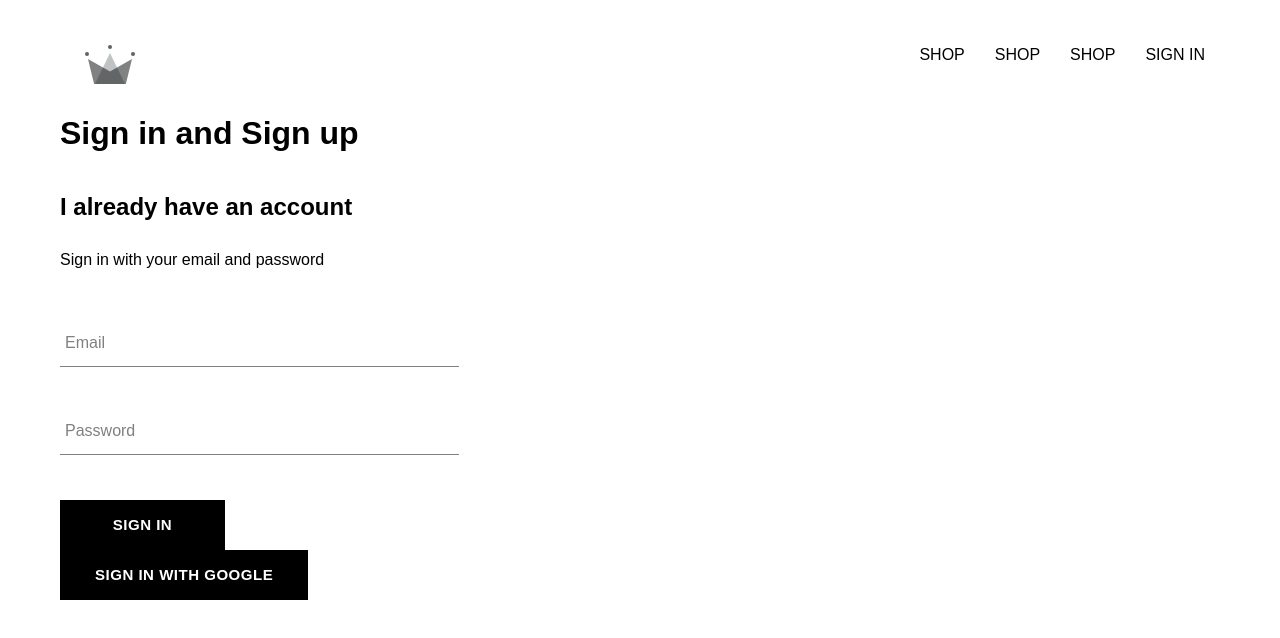
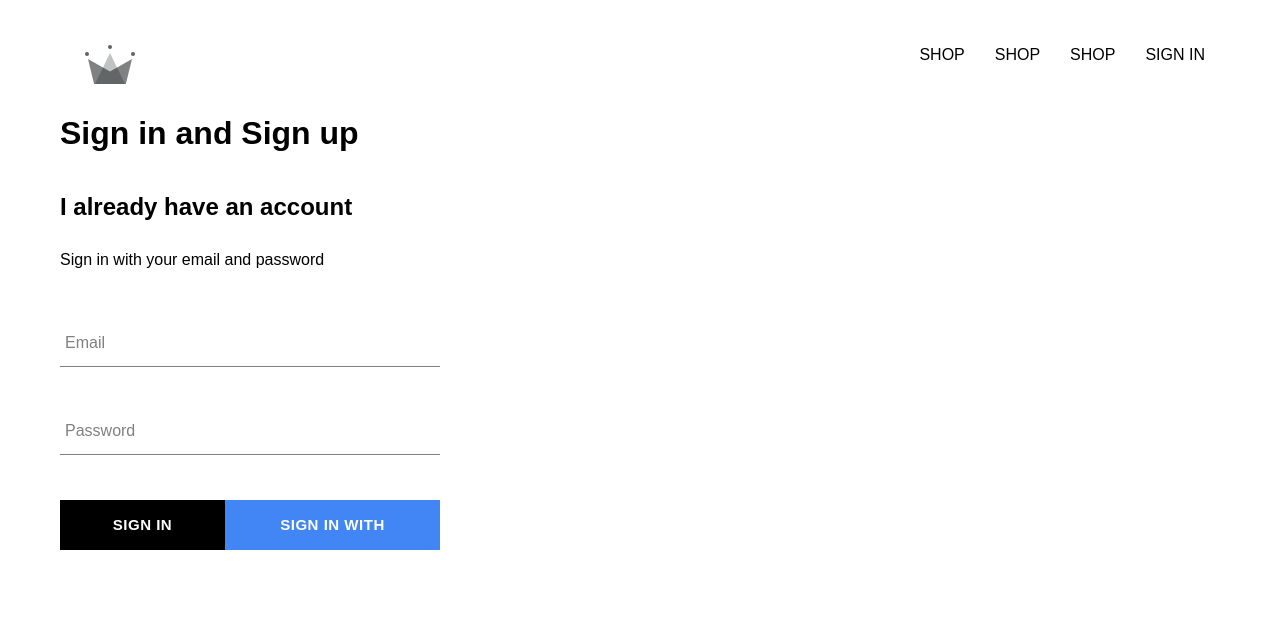
Before and after one commit to Reimirno/crwn-clothing, a React (Create React App) app: page /signon in a window 1280 px wide. Shown: the top 638 px of the page. Built offline with nearby package versions, Linux system fonts and the light colour scheme; no server answers; a web font is replaced by a local one.

Commit message:
feat: style sign-in buttons

```diff
--- a/src/App.css
+++ b/src/App.css
@@ -1,3 +1,6 @@
+* {
+  box-sizing: border-box;
+}
 body {
   font-family: "Encode Sans Condensed", sans-serif;
   padding: 20px 60px;
--- a/src/components/general-button/general-button.jsx
+++ b/src/components/general-button/general-button.jsx
@@ -2,7 +2,7 @@ import "./general-button.scss";
 
 const GeneralButton = ({ children, ...other }) => {
   return (
-    <button className="general-button" {...other}>
+    <button className={`general-button ${other.extraclass}`} {...other}>
       {children}
     </button>
   );
--- a/src/components/general-button/general-button.scss
+++ b/src/components/general-button/general-button.scss
@@ -1,6 +1,6 @@
 .general-button {
   min-width: 165px;
-  width: auto;
+  width: auto; // to accommodate inner text
   height: 50px;
   letter-spacing: 0.5px;
   line-height: 50px;
@@ -21,4 +21,14 @@
     color: black;
     border: 1px solid black;
   }
+
+  &.google-sign-in {
+    background-color: #4285f4;
+    color: white;
+    &:hover {
+      background-color: #fbbc05;
+      color: black;
+      border: none;
+    }
+  }
 }
--- a/src/components/signin/signin.jsx
+++ b/src/components/signin/signin.jsx
@@ -47,10 +47,16 @@ class SignIn extends React.Component {
             label="Password"
             required
           />
-          <GeneralButton type="submit"> Sign In </GeneralButton>
-          <GeneralButton onClick={signInWithGoogle}>
-            Sign In with Google
-          </GeneralButton>
+          <div className="sign-in-buttons">
+            <GeneralButton type="submit"> Sign In </GeneralButton>
+            <GeneralButton
+              extraclass="google-sign-in"
+              onClick={signInWithGoogle}
+            >
+              Sign In with Google
+            </GeneralButton>
+          </div>
+
           {/* <input type="submit" value="Submit Form" /> */}
         </form>
       </div>
--- a/src/components/signin/signin.scss
+++ b/src/components/signin/signin.scss
@@ -1,8 +1,12 @@
 .signin {
-  width: 30vw;
+  width: 380px; //30vw
   display: flex;
   flex-direction: column;
   .title {
     margin: 10px 0;
   }
+  .sign-in-buttons {
+    display: flex;
+    justify-content: space-between;
+  }
 }
```
